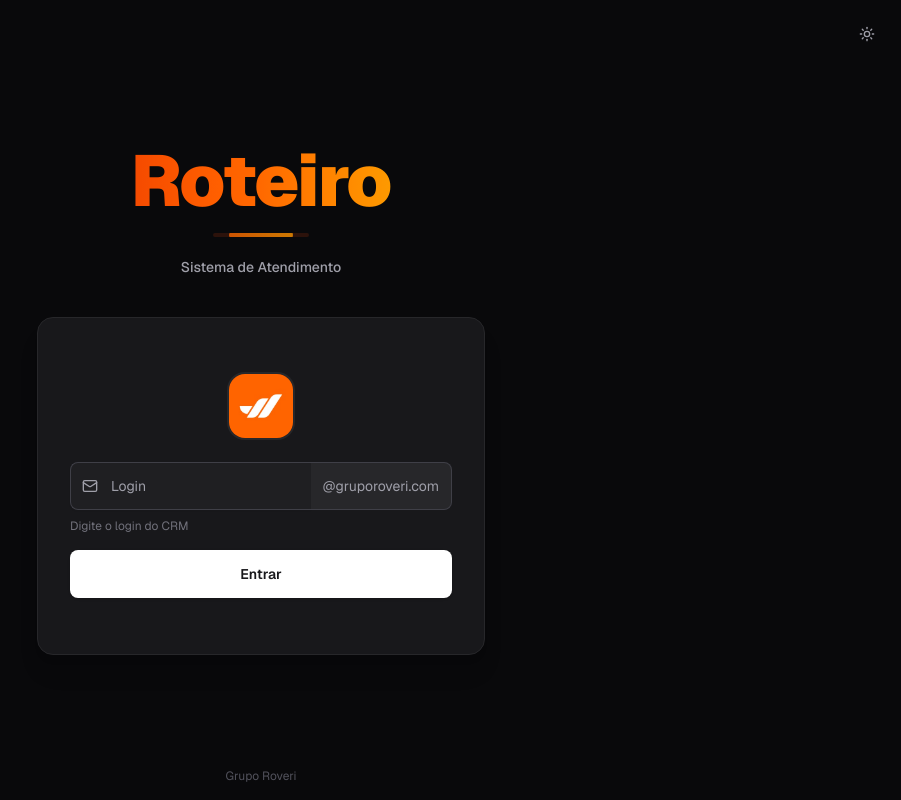
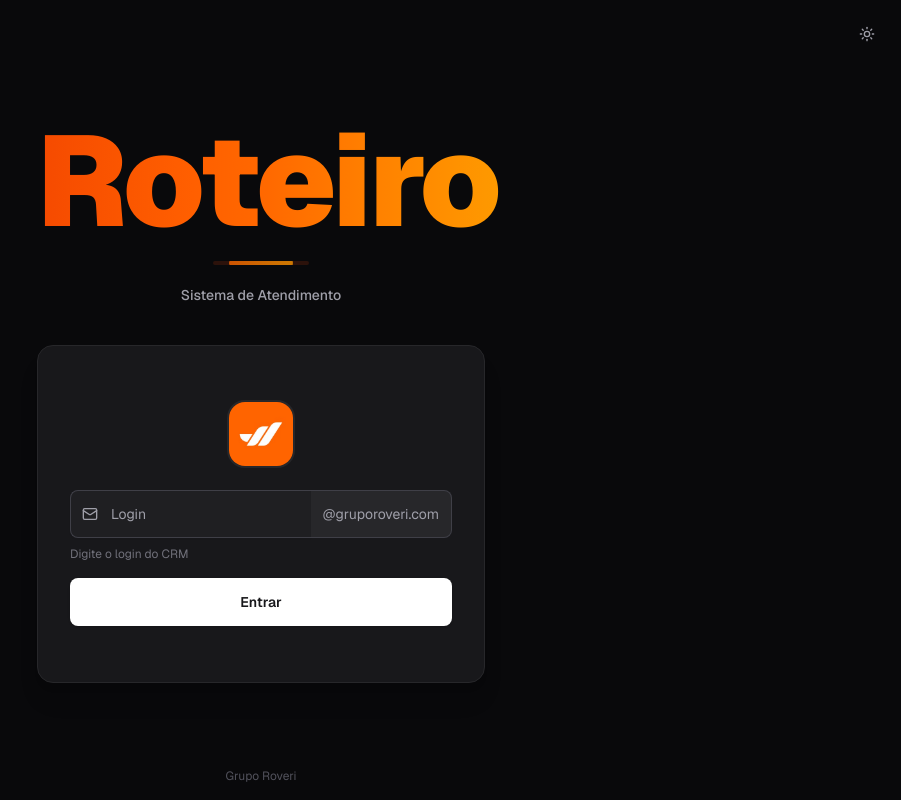
Before and after one commit to Renato-CDJ/Roteiro, a Next.js app: page / in a window 1280 px wide. Shown: the whole page, without its empty margins (379-1280 px from the left). Built offline with nearby package versions, Linux system fonts and the light colour scheme.

Commit message:
style: increase "Roteiro" title size for better visibility
Enlarge title for improved display on larger screens.

Co-authored-by: Renatls <213209441+Renato-CDJ@users.noreply.github.com>

```diff
--- a/app/page.tsx
+++ b/app/page.tsx
@@ -39,7 +39,7 @@ export default function HomePage() {
         <div className="w-full max-w-md">
           {/* Titulo */}
           <div className="mb-10 text-center">
-            <h1 className="text-6xl md:text-7xl font-black tracking-tight mb-4">
+            <h1 className="text-7xl md:text-8xl lg:text-9xl font-black tracking-tight mb-4">
               <span className="bg-gradient-to-r from-orange-600 via-orange-500 to-amber-500 bg-clip-text text-transparent animate-fade-in">
                 Roteiro
               </span>
```
